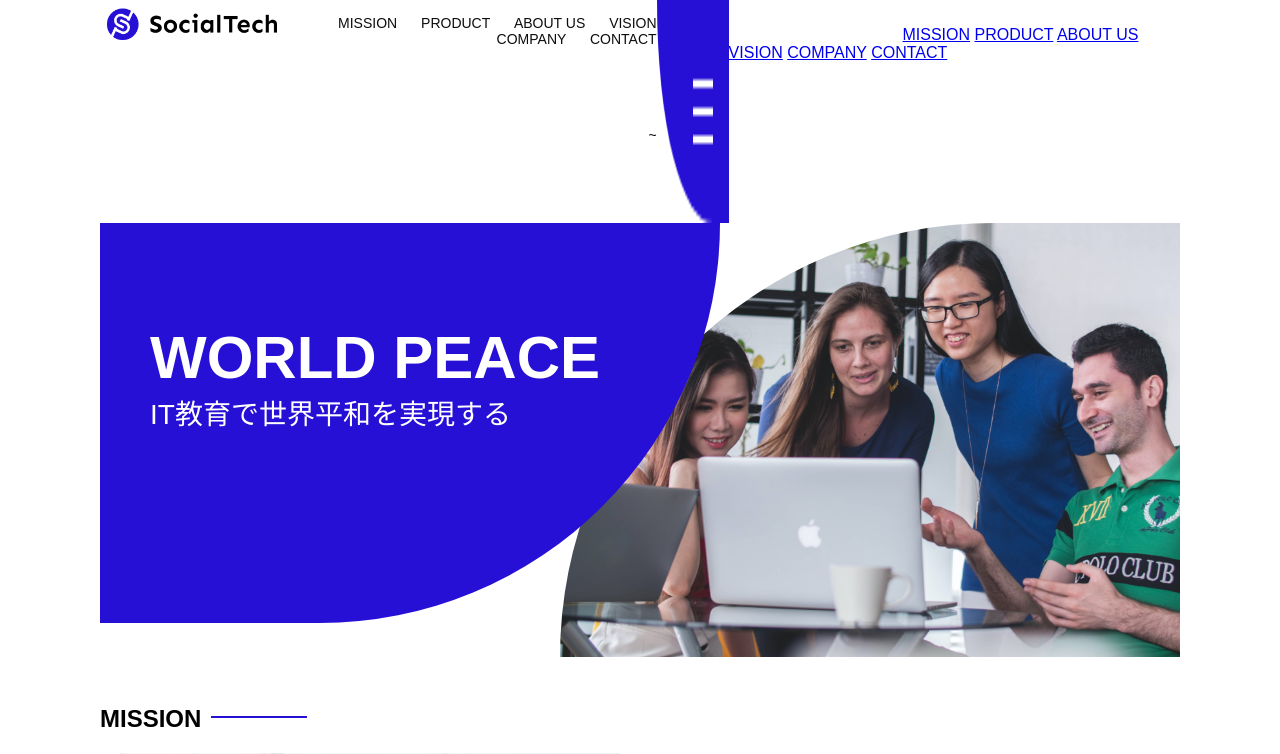
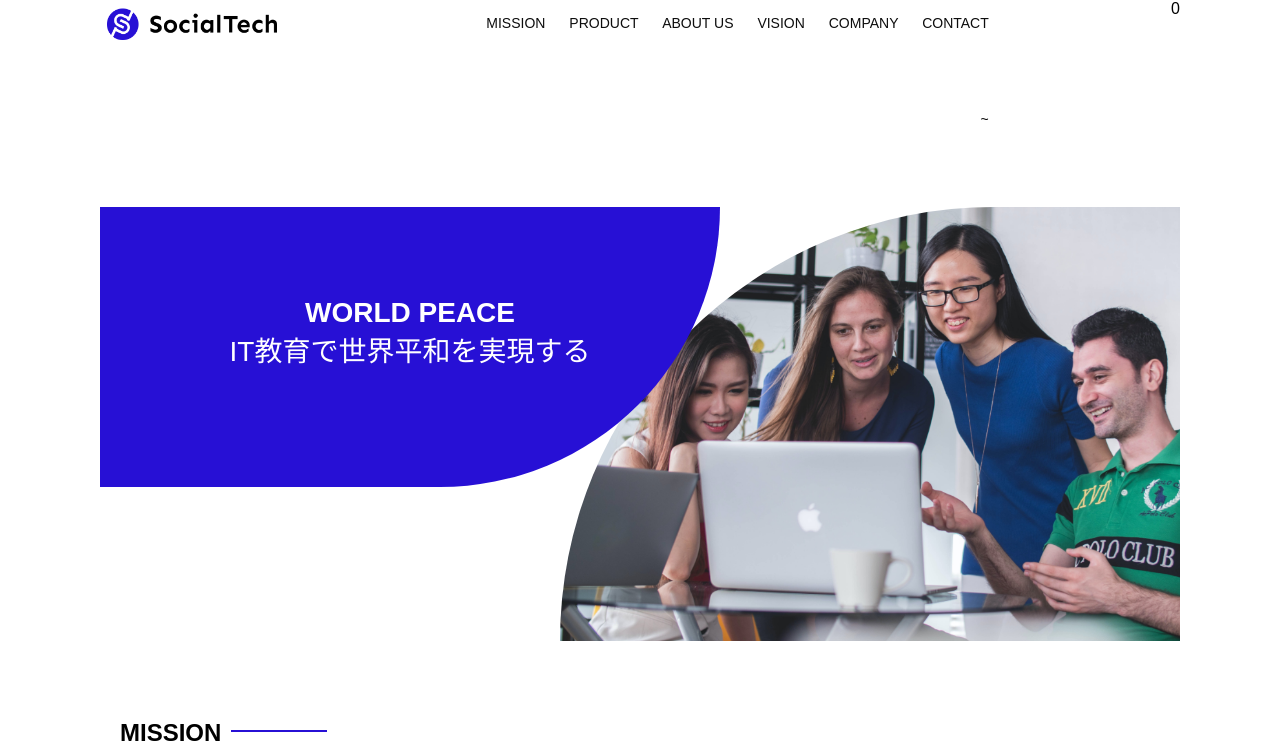
Before and after one commit to akimasa0/website, a plain HTML site: page index.html in a window 1280 px wide. Shown: the top 754 px of the page. Drawn offline with Linux system fonts and the light colour scheme; files whose address does not match are found by name.

Commit message:
画面崩れ修正

```diff
--- a/index.html
+++ b/index.html
@@ -26,30 +26,7 @@
   ~
   </section>
       </nav>
-           <!-- スマホ用メニューボタン -->
-     <img id="menu-sp" src="images/button-menu.png" alt="ナビゲーションを開く" onclick="document.getElementById('nav-sp').style.display = 'block'">
-
-      <!-- スマホ用ナビゲーション -->
-      <nav id="nav-sp">
-        <img id="close" src="images/button-close.png" alt="ナビゲーションを閉じる" onclick="document.getElementById('nav-sp').style.display = 'none'">
-        <a id="logo-sp" href="index.html" onclick="document.getElementById('nav-sp').style.display = 'none'"><img
-            src="images/logo-sp.png" alt="トップページに戻る"></a>
-        <a class="menu" href="mission.html" onclick="document.getElementById('nav-sp').style.display = 'none'">MISSION</a>
-        <a class="menu" href="product.html" onclick="document.getElementById('nav-sp').style.display = 'none'">PRODUCT</a>
-        <a class="menu" href="index.html#aboutus" onclick="document.getElementById('nav-sp').style.display = 'none'">ABOUT
-          US</a>
-        <a class="menu" href="index.html#vision"
-          onclick="document.getElementById('nav-sp').style.display = 'none'">VISION</a>
-        <a class="menu" href="index.html#company"
-          onclick="document.getElementById('nav-sp').style.display = 'none'">COMPANY</a>
-        <a class="menu" href="index.html#contact"
-          onclick="document.getElementById('nav-sp').style.display = 'none'">CONTACT</a>
-        <div id="sns">
-          <a href="https://www.facebook.com/sejuku2013"><img src="images/button-facebook.png" alt="Facebookのリンク"></a>
-          <a href="https://twitter.com/samuraijuku"><img src="images/button-twitter.png" alt="Twitterのリンク"></a>
-          <a href="https://www.youtube.com/channel/UCCFOQO5aDK0xXam4cUQXT8g"><img src="images/button-youtube.png" alt="YouTubeのリンク"></a>
-        </div>
-      </nav>
+0
  </header>
  <main>
   <article>
--- a/style.css
+++ b/style.css
@@ -10,7 +10,6 @@ p {
 /*================
  PC用のスタイル
 =================*/
-@media screen and (min-width: 768px) {
   /* 横幅設定 */
   body {
     max-width: 1080px;
@@ -456,26 +455,7 @@ details > div > span {
     color: #ffffff;
     float: right;
   }
-}
- /*====================
-  スマートフォン用のスタイル
-  =====================*/
-  @media screen and (max-width: 767px) {
-    body {
-      min-width: 375px;
-      margin: 0;
-    }
 
-    /* PC用ナビゲーション非表示 */
-    #nav-pc {
-      display: none;
-    }
-
-    /* ハンバーガーメニュー */
-    #menu-sp {
-      float: right;
-      padding: 0;
-    }
      /* スマホ用ナビゲーションの表示切替 */
    /* 初期状態、レイアウトと非表示設定 */
    #nav-sp {
@@ -633,5 +613,3 @@ details > div > span {
   #s2dgs {
     width: 100%;
   }
-
-  }
```
